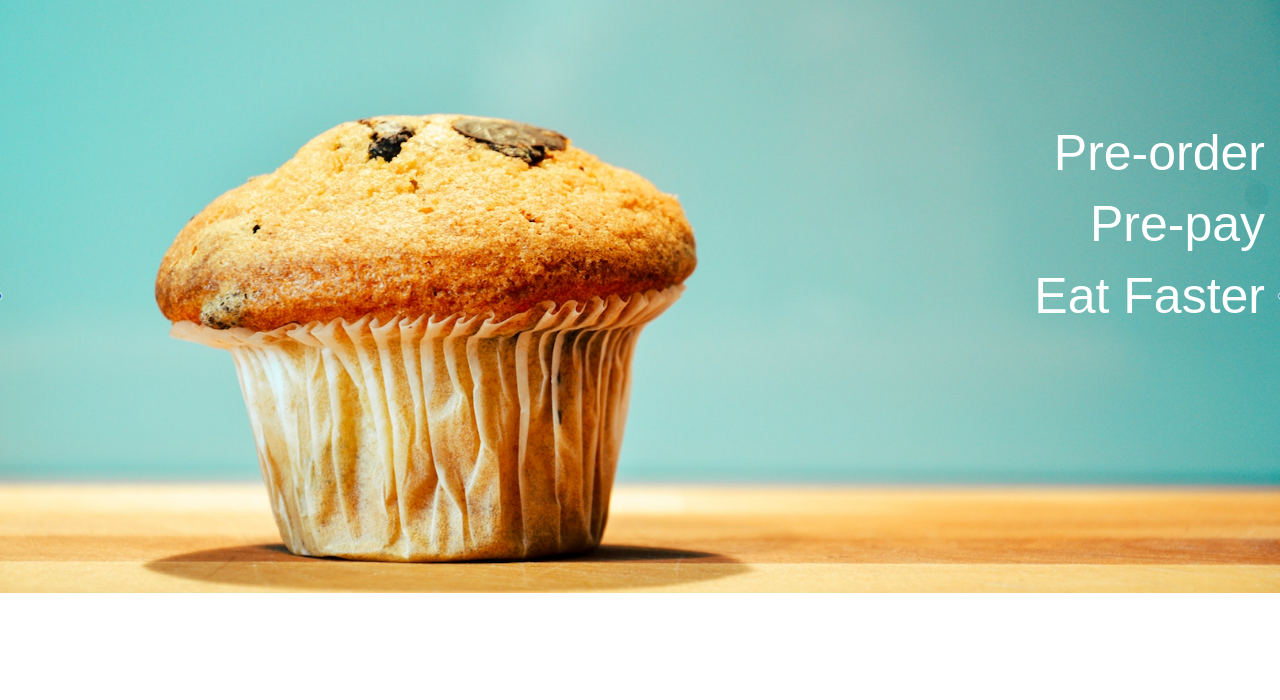
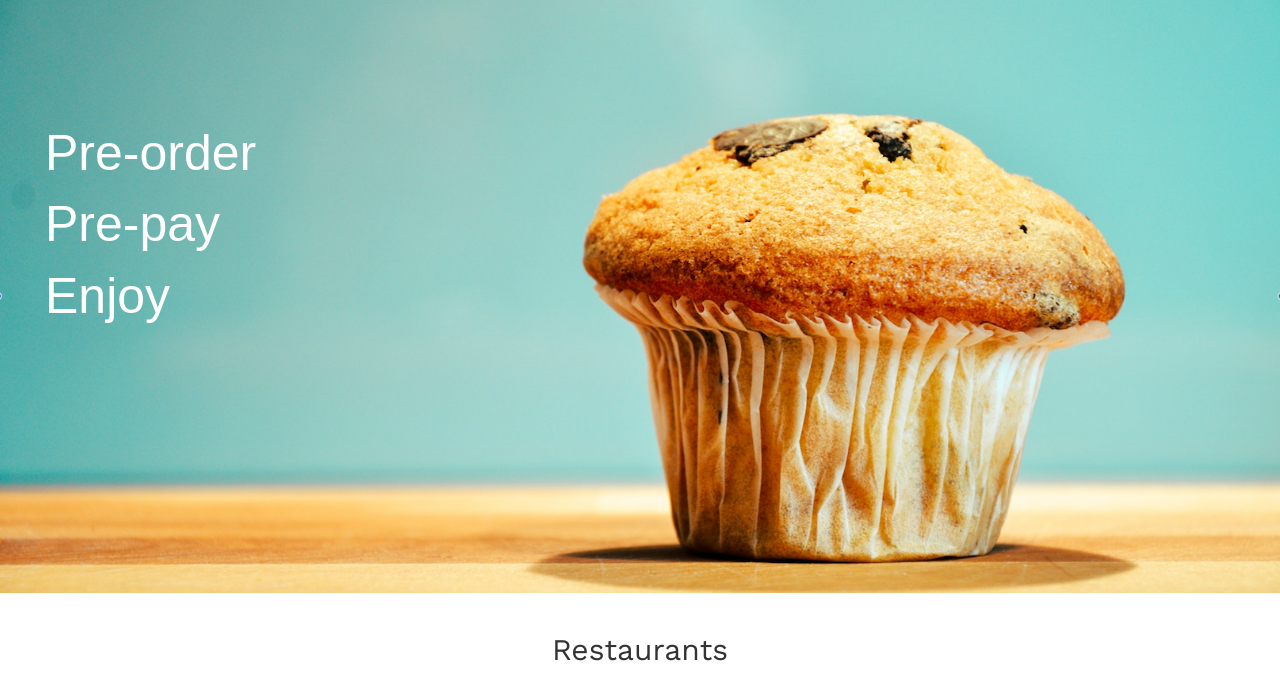
Before and after one commit to Code-Institute-Submissions/feedFast, a Django app: template restaurants/templates/restaurant_page.html in a window 1280 px wide. Shown: the part 51-751 px from the top of the page. Run offline with Django 3.2, Linux system fonts and the light colour scheme; the template is opened without the code that fills it, so the values that code supplies are empty; some libraries are stand-ins or nearby versions.

Commit message:
modified landing image

```diff
--- a/home/static/home/style.css
+++ b/home/static/home/style.css
@@ -18,19 +18,29 @@ body {
 
 #landingImage {
 position: relative;
-text-align: right;
+text-align: left;
 color: white;
 margin-top: 0px;
+-moz-transform: scaleX(-1);
+        -o-transform: scaleX(-1);
+        -webkit-transform: scaleX(-1);
+        transform: scaleX(-1);
+        filter: FlipH;
 
 }
 
 .landingText {
     position: absolute;
     margin: auto;
-    margin-left: 20px;
+    margin-right: 30px;
     top: 20%; left: 0px; bottom: 0; right: 0;
 	font-family: 'Karla', sans-serif;
     font-size: 5rem;
+    -moz-transform: scaleX(-1);
+        -o-transform: scaleX(-1);
+        -webkit-transform: scaleX(-1);
+        transform: scaleX(-1);
+        filter: FlipH;
 }
 
 .alert {
@@ -126,3 +136,7 @@ margin-top: 0px;
 .deleteForm {
     display: inline-block;
 }
+
+.restaurantDisplayHeader{
+    text-align: center;
+}
--- a/restaurants/templates/restaurant_page.html
+++ b/restaurants/templates/restaurant_page.html
@@ -10,12 +10,21 @@
     <div class="col-12">
     <div class="row">
     <img class="img-responsive banner"  src="{% static 'home/images/muffinSmaller.png' %}"></img>
-    <p class="landingText">Pre-order<br>Pre-pay<br>Eat Faster</p>
+     <!--<div class="col-sm-6 landingText">-->
+    <p class="landingText">Pre-order<br>Pre-pay<br>Enjoy</p>
+
                 </div>
             </div>
         </div>
     </div>
 </section>
+
+<br>
+<div class="container-fluid">
+    <div class="row">
+        <h2 class="restaurantDisplayHeader">Restaurants</h2>
+    </div>
+</div>
 <br>
     {% for restaurant in restaurants %}
     <div class="container-fluid">
```
